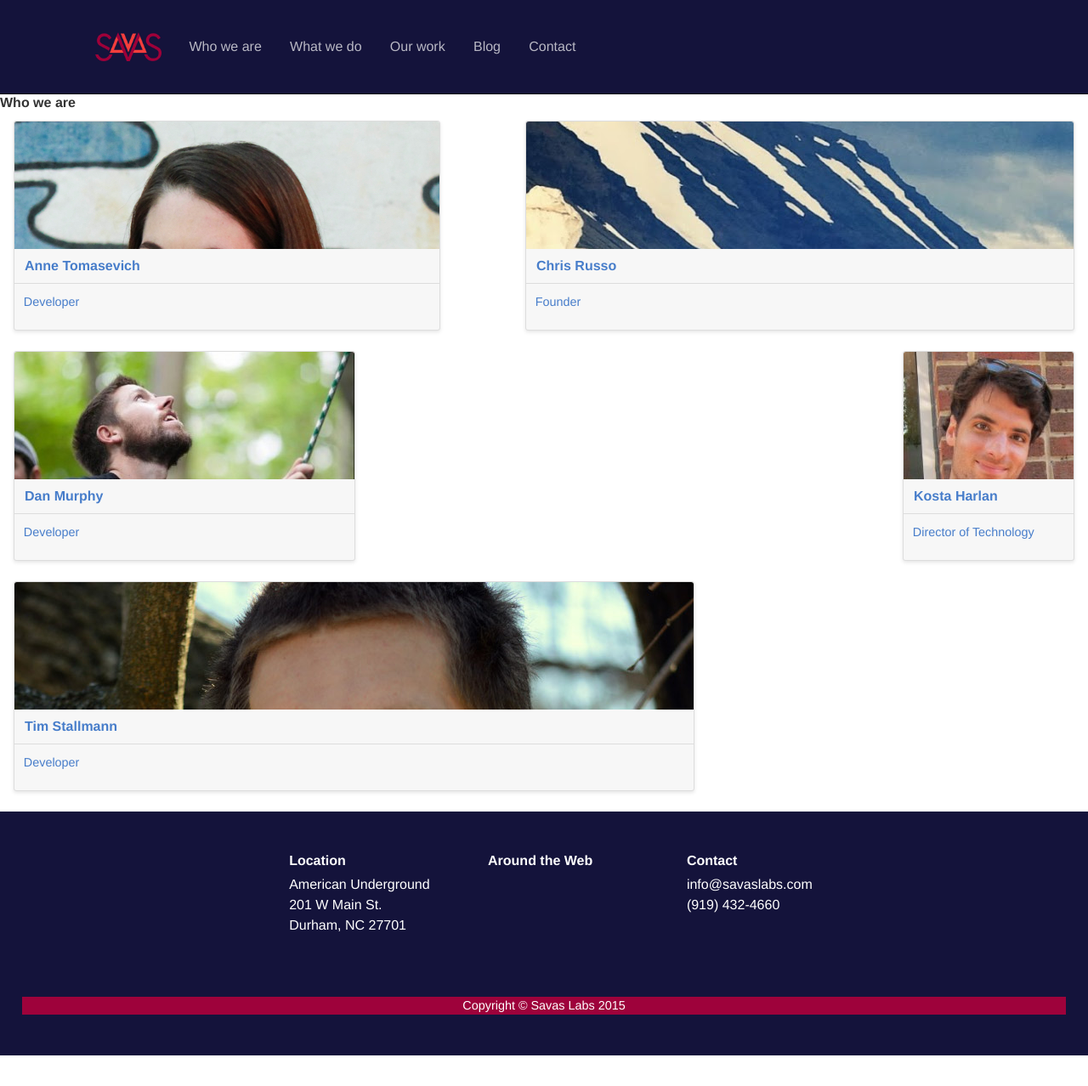
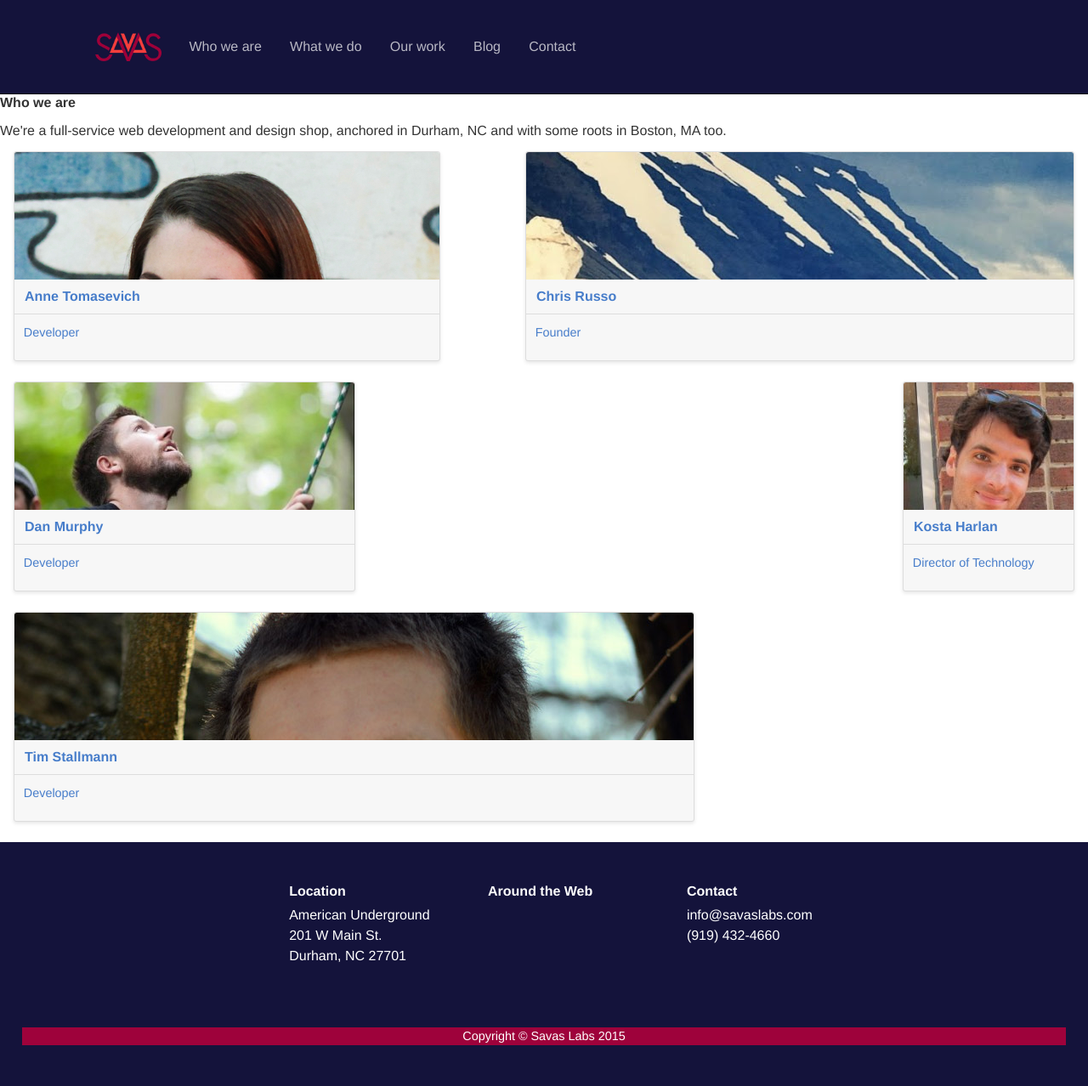
Before and after one commit to tumble1999/savaslabs.github.io, a Jekyll site: the page built from who-we-are.html, in a window 1280 px wide. Shown: the whole page at 85% size. Built offline with Jekyll 4.4.1, drawn with Linux system fonts in a browser that asks for light colours; before the commit the page ends 1242 px from its top, so only the background shows below that.

Commit message:
Add page description

```diff
--- a/who-we-are.html
+++ b/who-we-are.html
@@ -3,6 +3,8 @@
 title: Who we are
 permalink: "/team/"
 ---
+<p class="page-description">We're a full-service web development and design shop, anchored in Durham, NC and with some roots in Boston, MA too.</p>
+
 <div class="cards">
     {% for person in site.team %}
     <a href="{{ person.url }}">
```
